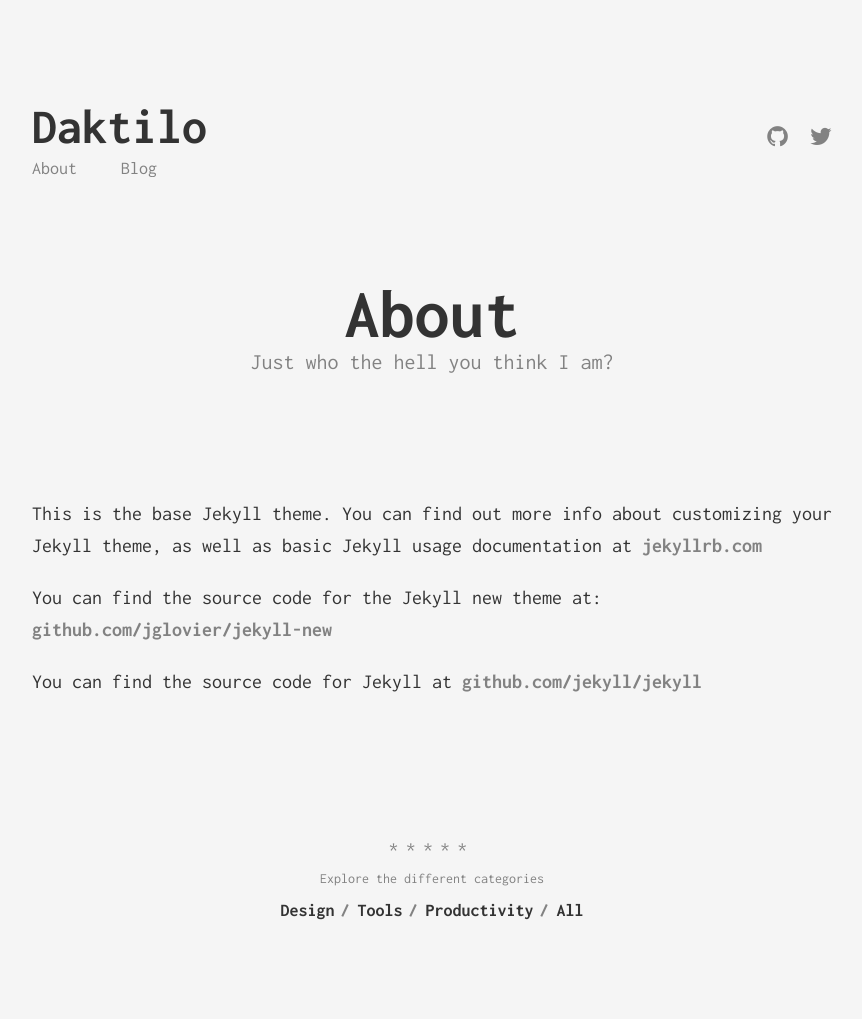
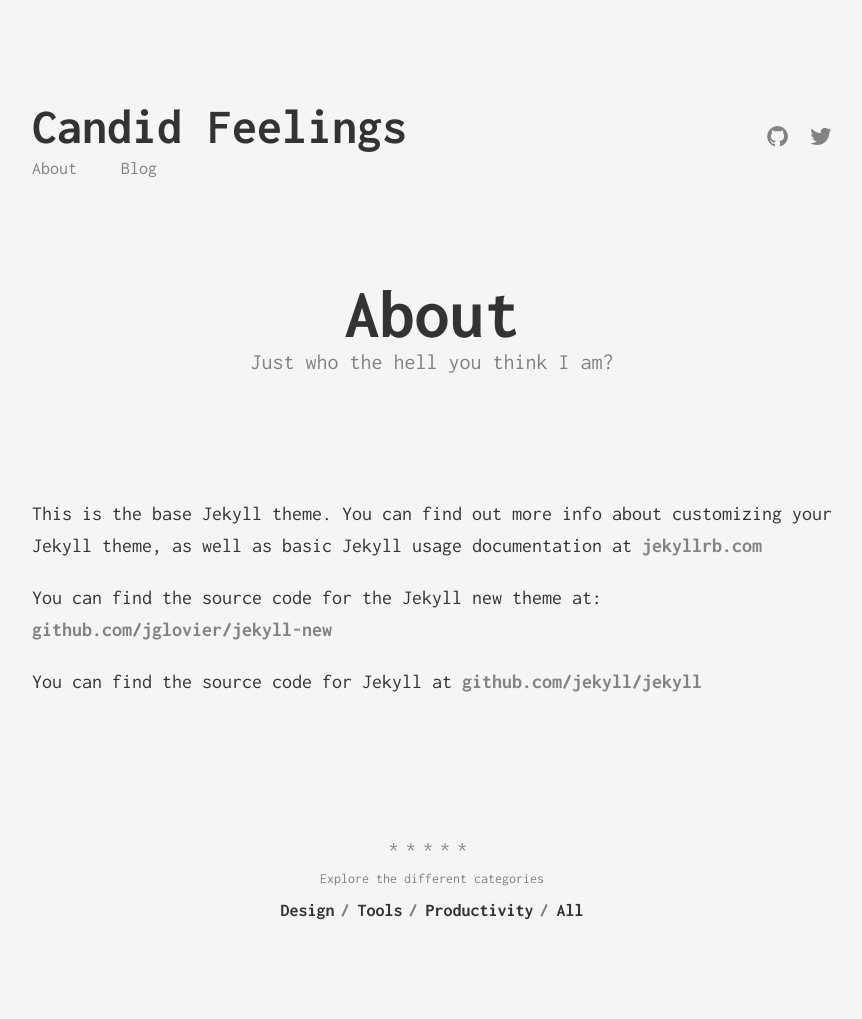
Before and after one commit to narasimhanavpl/candid-feelings, a Jekyll site: the page built from about.md, in a window 1280 px wide. Shown: the whole page, without its empty margins (208-1070 px from the left). Built offline with Jekyll 4.4.1, drawn with Linux system fonts in a browser that asks for light colours.

Commit message:
Update _config.yml

```diff
--- a/_config.yml
+++ b/_config.yml
@@ -1,5 +1,5 @@
 # Site settings
-title: Daktilo
+title: Candid Feelings
 description: >
   Write an awesome description for your new site here. You can edit this
   line in _config.yml. It will appear in your document head meta (for
```
